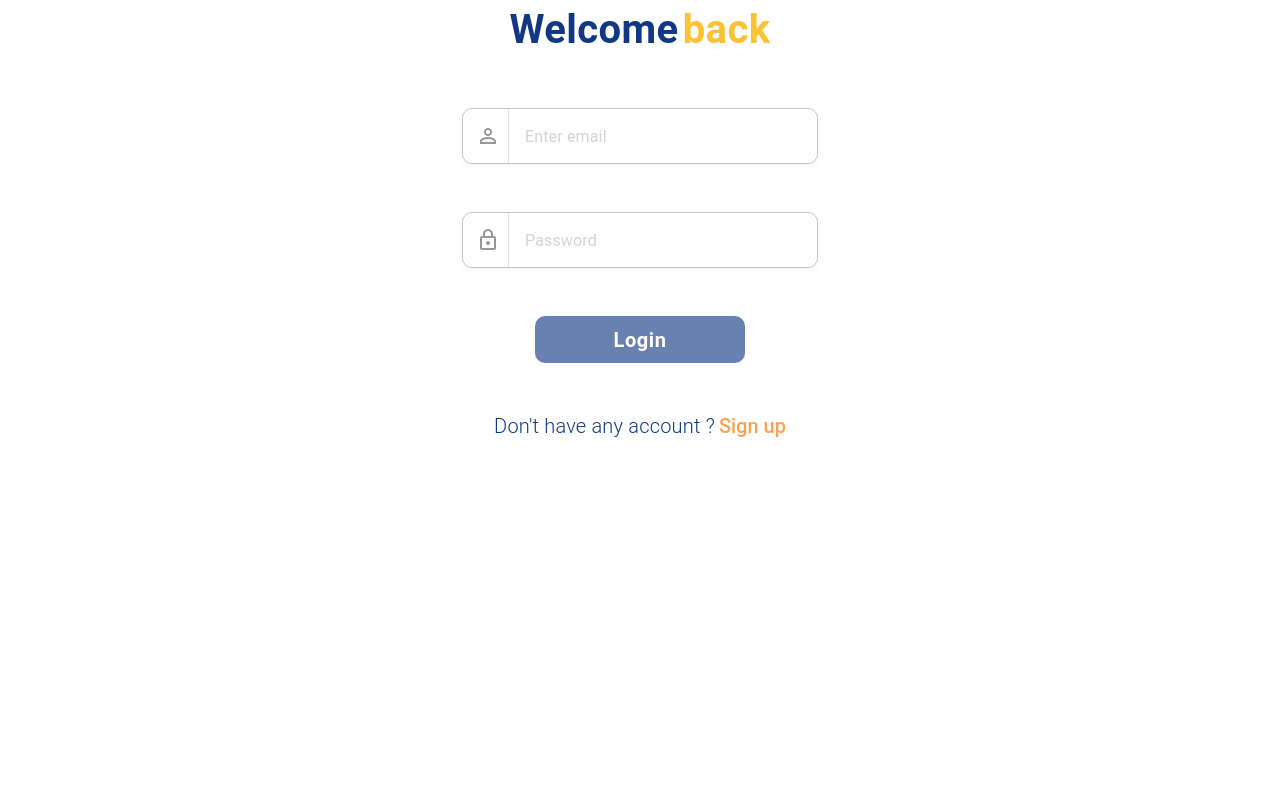
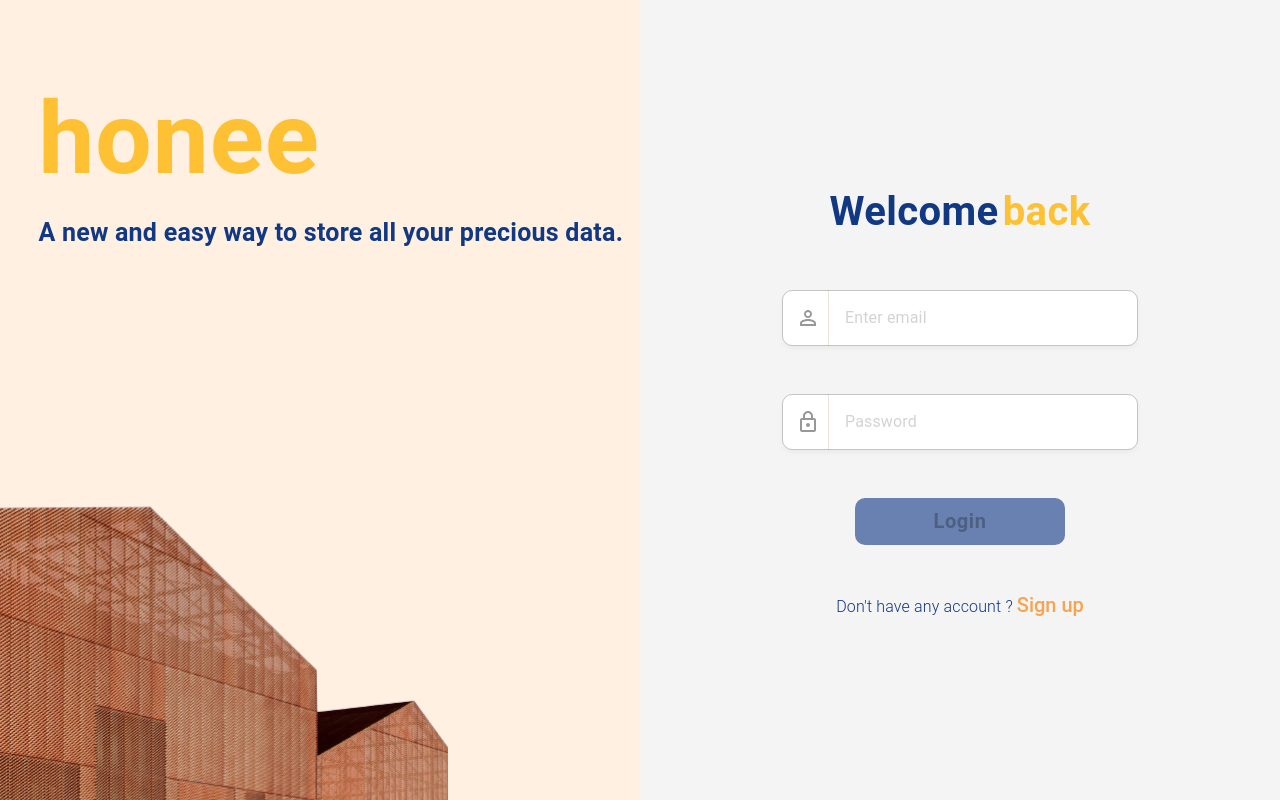
Before and after one commit to AstralEagle/Leafy-front, a React (Create React App) app: page / in a window 1280 px wide. Built offline with nearby package versions, Linux system fonts and the light colour scheme.

Commit message:
feat: addd login page

```diff
--- a/src/components/button/button.tsx
+++ b/src/components/button/button.tsx
@@ -1,26 +1,29 @@
 import * as React from "react";
 import * as COLORS from "../../style/colors";
-import { Button, ButtonProps } from "@mui/material";
+import { Button, ButtonProps, CircularProgress } from "@mui/material";
 
 interface BasicButtonProps extends ButtonProps {
     customColor?: string;
     textColor?: string;
 }
 
-export const BasicButton = ({customColor = COLORS.blue["500"], textColor = "#FFF", ...rest}: BasicButtonProps) => (
+export const BasicButton = ({ customColor = COLORS.blue["500"], textColor = "#FFF", ...rest }: BasicButtonProps) => (
 	<Button
+		{...rest}
 		sx={{
 			background: customColor,
 			color: textColor,
 			textTransform: "unset",
 			height: "47px",
-            width: "210px",
+			minWidth: "210px",
 			maxWidth: "100%",
 			padding: "9px 12px 8px 12px",
 			borderRadius: "10px",
 			fontSize: "20px",
-            fontWeight: 600
+			fontWeight: 600,
+			...rest.sx,
 		}}
-        {...rest}
 	/>
-)
+);
+
+export const LoadingButton = () => <BasicButton disabled><CircularProgress size={20} sx={{ color: "#FFF" }} /></BasicButton>;
--- a/src/components/login/LoginForm.tsx
+++ b/src/components/login/LoginForm.tsx
@@ -1,11 +1,44 @@
 import * as React from "react";
 import { LockOutlined, PersonOutline } from "@mui/icons-material";
-import { Box, Stack, Typography } from "@mui/material";
+import { Stack } from "@mui/material";
 import { InputWithIcon } from "../form/Input";
-import { BasicButton } from "../button/button";
-import * as COLORS from "../../style/colors";
+import { BasicButton, LoadingButton } from "../button/button";
+import NoAccountLink from "./NoAccountLink";
 
-export const LoginForm = () => (
+interface LoginApi {
+  email: string;
+  password: string;
+}
+
+export const LoginForm = () => {
+  const [isSubmitting, setIsSubmitting] = React.useState<boolean>(false);
+
+  const [account, setAccount] = React.useState<LoginApi>({
+    email: "",
+    password: ""
+  });
+
+  const handleChange = (e: React.ChangeEvent<HTMLTextAreaElement | HTMLInputElement>, property: "email" | "password") => {
+    setAccount((prev) => ({
+      ...prev,
+      [property]: e.target.value
+    }))
+  }
+
+  const handleSubmit = () => {
+    setIsSubmitting(true);
+    // TODO :
+    // rqt de connexion
+    // setIsSubmitting(false)
+    // redirect to dashboard si rqt OK
+    // sinon message d'erreur
+    // ! \\ supprimer setTimeout
+    setTimeout(() => setIsSubmitting(false), 400);
+  }
+
+  const isSubmitBtnDisabled = !account.email.length || !account.password.length;
+
+  return (
     <Stack
       spacing={{ xs: 2, md: 6 }}
       direction="column"
@@ -14,36 +47,36 @@ export const LoginForm = () => (
       justifyContent={"space-between"}
       alignItems={"center"}
     >
-    <InputWithIcon StartIcon={PersonOutline} placeholder="Enter email" />
-    <InputWithIcon StartIcon={LockOutlined} type="password" placeholder="Password"/>
-    <BasicButton>Login</BasicButton>
-    <Box sx={{
-      "span": {
-        fontSize: "20px"
+      <InputWithIcon
+        StartIcon={PersonOutline}
+        type="email"
+        placeholder="Enter email"
+        value={account.email}
+        onChange={(e) => handleChange(e, "email")}
+      />
+
+      <InputWithIcon
+        StartIcon={LockOutlined}
+        type="password"
+        placeholder="Password"
+        onChange={(e) => handleChange(e, "password")}
+      />
+
+      {
+        isSubmitting ?
+        <LoadingButton />
+        :
+        <BasicButton
+          disabled={isSubmitting || isSubmitBtnDisabled}
+          onClick={handleSubmit}
+        >
+          Login
+        </BasicButton>
       }
-    }}>
-      <Typography
-        component="span"
-        sx={{
-          color: COLORS.deepBlue,
-          fontWeight: 300,
-        }}
-      >
-        Don't have any account ?
-      </Typography>
-      {" "}
-      <Box
-        component="span"
-        sx={{
-          color: COLORS.darkOrange,
-          fontWeight: 500,
-          pointer: "cursor"
-        }}
-      >
-        Sign up
-      </Box>
-    </Box>
+
+      <NoAccountLink />
     </Stack>
   )
+}
 
 export default LoginForm
--- a/src/components/login/LoginTitle.tsx
+++ b/src/components/login/LoginTitle.tsx
@@ -4,6 +4,7 @@ import { Typography } from "@mui/material";
 
 const LoginTitle = () => (
   <Typography
+    component="h2"
     sx={{
       "span": {
         fontSize: "40px",
--- /dev/null
+++ b/src/components/login/NoAccountLink.tsx
@@ -0,0 +1,34 @@
+import React from "react";
+import { Box, Typography } from "@mui/material"
+import * as COLORS from "../../style/colors";
+import { Link } from "react-router-dom";
+
+const NoAccountLink = () => (
+    <Box sx={{
+      "& *": { fontSize: "20px" }
+    }}>
+      <Typography
+        component="span"
+        sx={{
+          color: COLORS.deepBlue,
+          fontWeight: 300,
+        }}
+      >
+        Don't have any account ?
+      </Typography>
+      {" "}
+      <Link
+        style={{
+          color: COLORS.darkOrange,
+          fontWeight: 500,
+          cursor: "pointer",
+          textDecoration: "none"
+        }}
+        to={"/signup"}
+      >
+        Sign up
+    </Link>
+  </Box>
+)
+
+export default NoAccountLink;
--- /dev/null
+++ b/src/layouts/HomeLayout.tsx
@@ -0,0 +1,64 @@
+import { Box, Grid, Stack, Typography } from "@mui/material";
+import React from "react";
+import * as COLORS from "../style/colors";
+import HangarAsset from "../assets/images/hangar.svg";
+
+interface HomepageProps {
+  content: JSX.Element;
+}
+
+const HomeLayout = ({ content }: HomepageProps) => {
+
+  return (
+    <Grid container sx={{ height: "100vh" }}>
+      <Grid item xs={12} md={6} sx={{ background: COLORS.pastelPink, pl: "3%", pt: "5%", position: "relative" }}>
+        <Box
+          sx={{
+            height: "50vh",
+            width: "100%",
+            position: "absolute",
+            bottom: 0,
+            left: 0,
+            background: `url(${HangarAsset}) bottom left no-repeat`,
+            backgroundSize: "70%",
+            zIndex: 1
+          }}
+        />
+        <Box sx={{ zIndex: 2, position: "relative" }}>
+          <Typography
+            component="h1"
+            sx={{
+              color: COLORS.yellow,
+              fontSize: "100px",
+              fontWeight: 700,
+            }}
+          >
+            honee
+          </Typography>
+          <Typography
+            component="h3"
+            sx={{
+              color: COLORS.deepBlue,
+              fontSize: "25px",
+              fontWeight: 600,
+            }}
+          >
+            A new and easy way to store all your precious data.
+          </Typography>
+        </Box>
+      </Grid>
+      <Grid item xs={12} md={6} sx={{ background: COLORS.cream }}>
+        <Stack
+          height="100%"
+          direction="column"
+          justifyContent={"center"}
+          alignItems={"center"}
+        >
+        {content}
+        </Stack>
+      </Grid>
+    </Grid>
+  )
+}
+
+export default HomeLayout;
--- a/src/pages/Error/NotFound.tsx
+++ b/src/pages/Error/NotFound.tsx
@@ -1,28 +1,26 @@
 import React from "react";
-import { isRouteErrorResponse, useRouteError } from "react-router-dom";
+import HomeLayout from "../../layouts/HomeLayout";
+import { useNavigate } from "react-router-dom";
+import { Button } from "@mui/material";
 
 const NotFound = () => {
-  const error: unknown = useRouteError();
-  let errorMessage: string;
-
-  if (isRouteErrorResponse(error)) {
-    errorMessage = error.error?.message || error.statusText;
-  } else if (error instanceof Error) {
-    errorMessage = error.message;
-  } else if (typeof error === 'string') {
-    errorMessage = error;
-  } else {
-    errorMessage = 'Unknown error';
-  }
+  const navigate = useNavigate();
 
   return (
-    <div id="error-page">
-      <h1>Oops!</h1>
-      <p>Sorry, the page was not found.</p>
-      <p>
-        <i>{errorMessage}</i>
-      </p>
-    </div>
+    <HomeLayout
+      content={
+        <>
+          <h2>Oops!</h2>
+          <p>Sorry, the page was not found.</p>
+          <Button
+            color="secondary"
+            onClick={() => navigate(-1)}
+          >
+            Back to previous page
+          </Button>
+        </>
+      }
+    />
   );
 }
 
--- a/src/pages/Home/LoginPage.tsx
+++ b/src/pages/Home/LoginPage.tsx
@@ -2,9 +2,12 @@ import React from "react";
 import { Stack } from "@mui/material";
 import LoginTitle from "../../components/login/LoginTitle";
 import LoginForm from "../../components/login/LoginForm";
+import HomeLayout from "../../layouts/HomeLayout";
 
 const LoginPage = () => {
   return (
+    <HomeLayout
+      content={
         <Stack
           spacing={{ xs: 6 }}
           direction="column"
@@ -16,6 +19,8 @@ const LoginPage = () => {
           <LoginTitle />
           <LoginForm />
         </Stack>
+      }
+    />
   );
 };
 
```
Also changed, not shown: src/assets/images/hangar.svg (added). Lines whose indentation alone changed are shown as unchanged.
